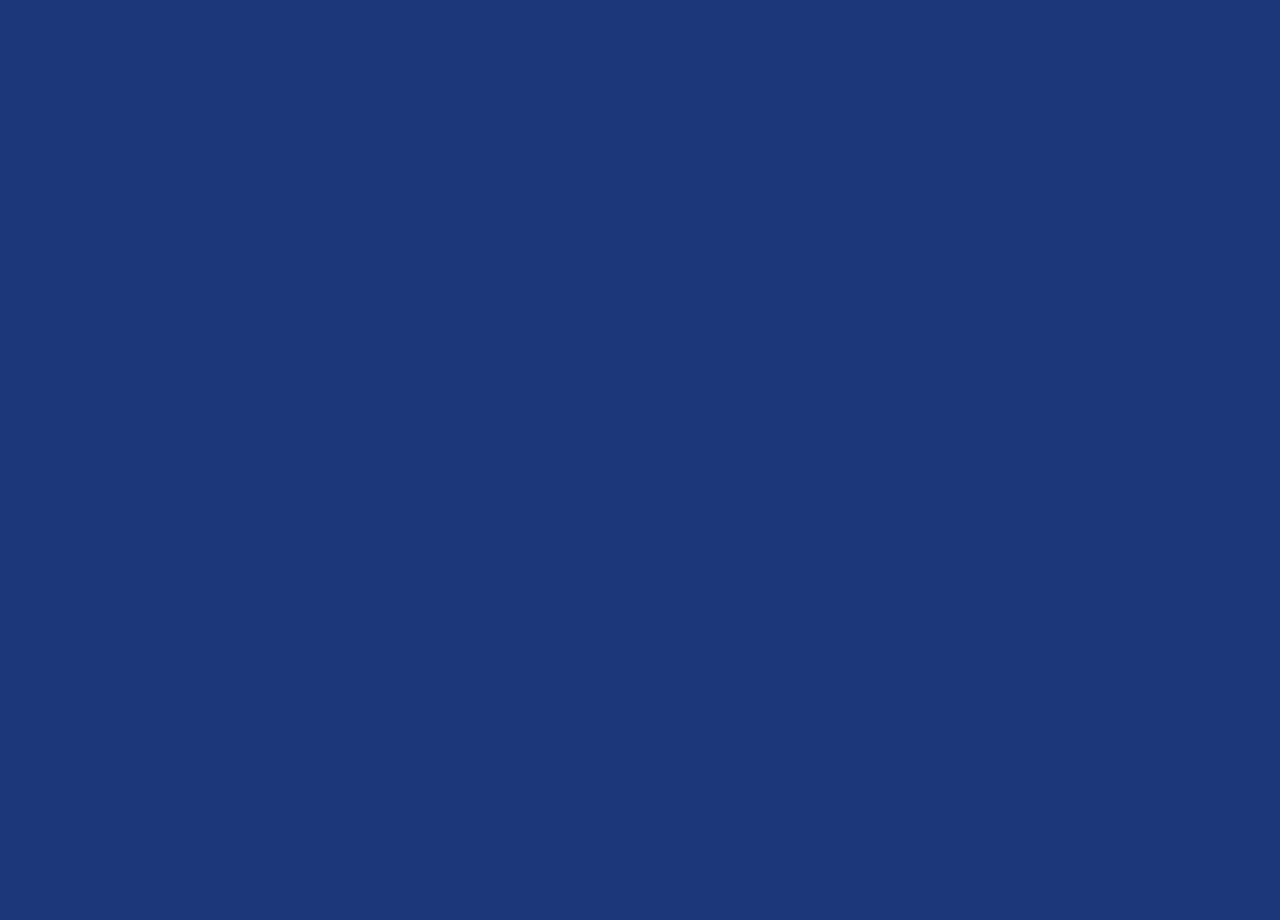
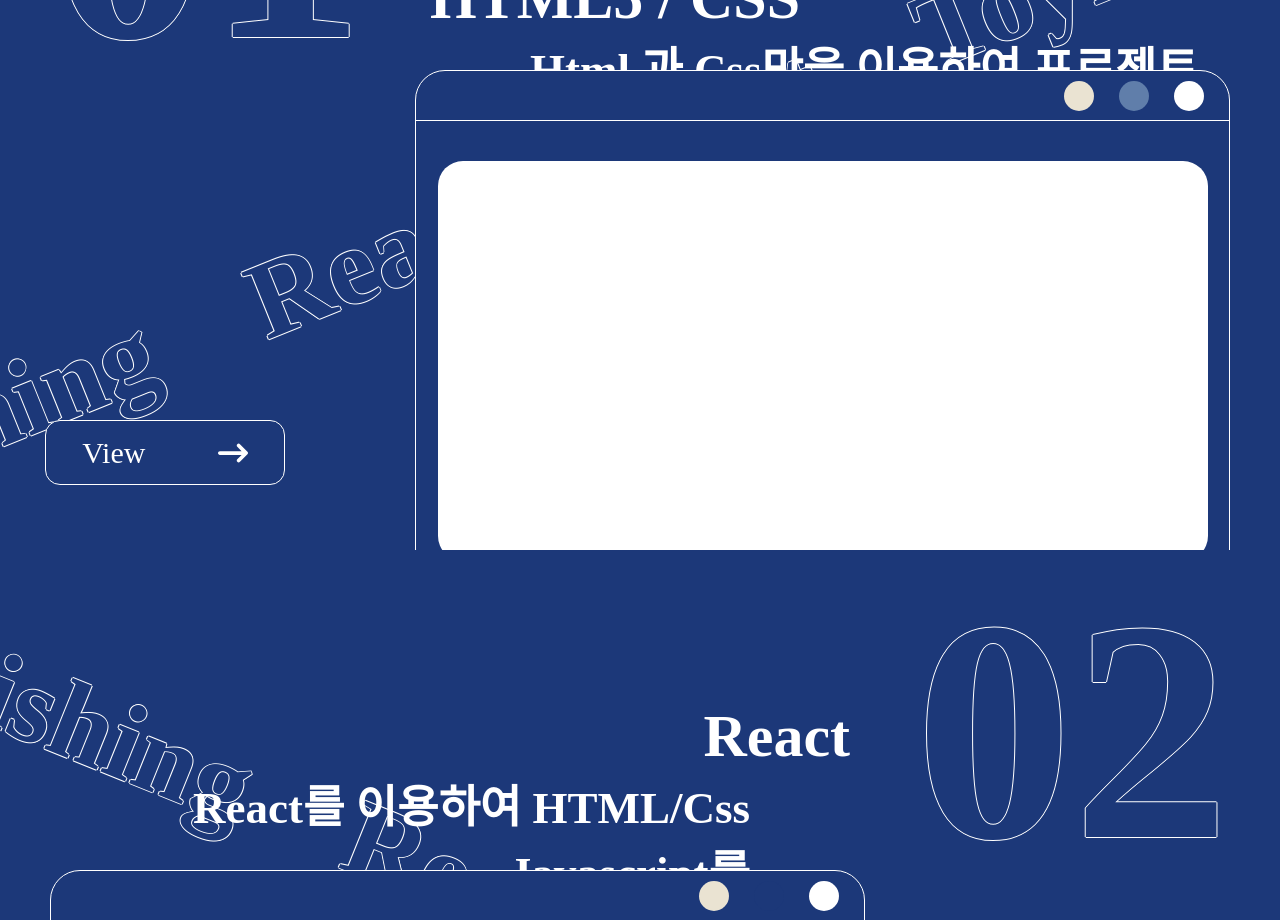
Before and after one commit to wjdgus1122/Portfolio_Site, a React (Create React App) app: page / in a window 1280 px wide. Shown: the part 1880-2800 px from the top of the page. Built offline with nearby package versions, Linux system fonts and the light colour scheme.

Commit message:
thirdsection edit & Main Guide Design complete

```diff
--- a/src/Main.js
+++ b/src/Main.js
@@ -1,6 +1,8 @@
 import {
   faArrowUpLong,
   faArrowDownLong,
+  faArrowRightLong,
+  faArrowLeftLong,
 } from "@fortawesome/free-solid-svg-icons";
 import { FontAwesomeIcon } from "@fortawesome/react-fontawesome";
 import { useEffect, useState } from "react";
@@ -58,7 +60,7 @@
   position: fixed;
   top: 0;
   right: ${(props) => props.menuposi};
-  z-index: 99;
+  z-index: 999;
   transition: 0.5s;
   border-top-left-radius: 30px;
   border-bottom-left-radius: 30px;
@@ -223,9 +225,137 @@
 const ThirdSection = styled.div`
   width: 100%;
   height: 100vh;
+  position: relative;
+  overflow: hidden;
+`;
+const TitleWrap = styled.div`
+  display: flex;
+  padding: 0 50px;
+  &.titlewrap {
+    justify-content: end;
+  }
+`;
+const TdNumber = styled.div`
+  font-size: 315px;
+  font-weight: 900;
+  color: ${(props) => props.color};
+  text-shadow: -1px 0 white, 0 1px white, 1px 0 white, 0 -1px white;
+`;
+const TdTextWrap = styled.div`
+  margin-left: 65px;
+  padding-top: 214px;
+  position: relative;
+  z-index: 99;
+  &.sctextwrap {
+    margin-left: 0;
+    margin-right: 65px;
+    padding-top: 152px;
+  }
+`;
+const TdTitle = styled.div`
+  font-size: 60px;
+  font-weight: 900;
+  color: white;
+  &.sctitle {
+    text-align: end;
+  }
+`;
+const TdText = styled.div`
+  font-size: 45px;
+  font-weight: 900;
+  margin-left: 100px;
+  color: white;
+  &.sctext {
+    margin-left: 0;
+    margin-right: 100px;
+    text-align: end;
+  }
+`;
+const TdTsTextWrap = styled.div`
+  width: 100%;
+  display: flex;
+  position: absolute;
+  top: 50%;
+  left: 0;
+  transform: translateY(-50%) rotateZ(-22deg);
+  &.tdtstextwrap {
+    justify-content: flex-end;
+    transform: translateY(-50%) rotateZ(22deg);
+  }
+`;
+const TdTsText1 = styled.div`
+  display: flex;
+  padding: 3rem 0;
+  font-size: 110px;
+  font-weight: 900;
+  text-shadow: -1px 0 white, 0 1px white, 1px 0 white, 0 -1px white;
+  color: ${(props) => props.color};
+`;
+const TdConWrap = styled.div`
+  display: flex;
+  position: absolute;
+  top: 40%;
+  right: 50px;
+  z-index: 99;
+  &.scconwrap {
+    left: 50px;
+    right: auto;
+  }
+`;
+const TdBtn = styled.div`
+  width: 240px;
+  height: 65px;
+  border: 1px solid white;
+  border-radius: 15px;
+  font-size: 30px;
+  color: white;
+  display: flex;
+  justify-content: space-around;
+  align-items: center;
+  margin-top: 350px;
+  margin-right: 130px;
+  background-color: ${(props) => props.color};
+  &.scbtn {
+    margin-right: 0;
+    margin-left: 130px;
+  }
+`;
+const TdCon = styled.div`
+  width: 815px;
+  height: 530px;
+  border: 1px solid white;
+  border-radius: 30px;
+  background-color: ${(props) => props.color};
+`;
+const TdTopCircle = styled.div`
+  width: 100%;
+  height: 50px;
+  display: flex;
+  justify-content: flex-end;
+  align-items: center;
+  border-bottom: 1px solid white;
+`;
+const TopCircle = styled.div`
+  width: 30px;
+  height: 30px;
+  border-radius: 50%;
+  margin-right: 25px;
+`;
+const TdConImgWrap = styled.div`
+  width: 100%;
+  height: 480px;
+  display: flex;
+  justify-content: center;
+  align-items: center;
+`;
+const TdConImg = styled.div`
+  width: 770px;
+  height: 400px;
+  border-radius: 25px;
+  background-color: white;
 `;
 const TopBtn = styled.div`
-  width: 50px;
+  width: 35px;
   height: 100px;
   background-color: rgba(0, 0, 0, 0.5);
   border-radius: 30px;
@@ -237,7 +367,8 @@
   color: white;
   position: fixed;
   bottom: 20px;
-  right: 50px;
+  right: 7px;
+  font-size: 15px;
 `;
 const BtnText = styled.div`
   writing-mode: tb-rl;
@@ -303,6 +434,9 @@
       const mainPaths = mainGroup.querySelectorAll("path");
       const tsText1 = document.querySelector(".tstext1");
       const tsText2 = document.querySelector(".tstext2");
+      const tdtsText1 = document.querySelector(".tdtstext1");
+      const tdtsText2 = document.querySelector(".tdtstext2");
+      const tdtsText3 = document.querySelector(".tdtstext3");
       const Text1 = "Publishing ReactProject ToyProject".split(" ");
       mainPaths.forEach((path, index) => {
         const length = path.getTotalLength();
@@ -318,8 +452,14 @@
       };
       tstexthandle(tsText1, Text1);
       tstexthandle(tsText2, Text1);
+      tstexthandle(tdtsText1, Text1);
+      tstexthandle(tdtsText2, Text1);
+      tstexthandle(tdtsText3, Text1);
       let count1 = 0;
       let count2 = 0;
+      let count3 = 0;
+      let count4 = 0;
+      let count5 = 0;
       let percenttext = document.getElementsByClassName("percent");
       let percount = 0;
       let percount1 = 0;
@@ -337,8 +477,14 @@
       const textanimate = () => {
         count1++;
         count2++;
+        count3++;
+        count4++;
+        count5++;
         count1 = animateText(count1, tsText1, -1);
         count2 = animateText(count2, tsText2, 1);
+        count3 = animateText(count3, tdtsText1, -1);
+        count4 = animateText(count4, tdtsText2, 1);
+        count5 = animateText(count5, tdtsText3, -1);
         const usscl = window.pageYOffset;
         if (usscl > 700) {
           if (percount < SkillDB[0].percent) {
@@ -502,9 +648,104 @@
           <PjTitle posi={pjtitle}>Project</PjTitle>
         </PjTitleWrap>
       </SecondSection>
-      <ThirdSection></ThirdSection>
-      <ThirdSection></ThirdSection>
-      <ThirdSection></ThirdSection>
+      <ThirdSection>
+        <TitleWrap>
+          <TdNumber color={wrapcolor}>01</TdNumber>
+          <TdTextWrap>
+            <TdTitle>HTML5 / CSS</TdTitle>
+            <TdText>Html 과 Css만을 이용하여 프로젝트</TdText>
+          </TdTextWrap>
+        </TitleWrap>
+        <TdTsTextWrap>
+          <TdTsText1 className="tdtstext1" color={wrapcolor}></TdTsText1>
+        </TdTsTextWrap>
+        <TdConWrap>
+          <TdBtn color={wrapcolor}>
+            View <FontAwesomeIcon icon={faArrowRightLong} />{" "}
+          </TdBtn>
+          <TdCon color={wrapcolor}>
+            <TdTopCircle>
+              <TopCircle
+                style={{ backgroundColor: `${mainStyle.bagieColor}` }}
+              />
+              <TopCircle
+                style={{ backgroundColor: `${mainStyle.blueColor}` }}
+              />
+              <TopCircle style={{ backgroundColor: `white` }} />
+            </TdTopCircle>
+            <TdConImgWrap>
+              <TdConImg />
+            </TdConImgWrap>
+          </TdCon>
+        </TdConWrap>
+      </ThirdSection>
+      <ThirdSection className="second">
+        <TitleWrap className="titlewrap">
+          <TdTextWrap className="sctextwrap">
+            <TdTitle className="sctitle">React</TdTitle>
+            <TdText className="sctext">
+              React를 이용하여 HTML/Css Javascript를 <br /> 이용하여 만든
+              프로젝트
+            </TdText>
+          </TdTextWrap>
+          <TdNumber color={wrapcolor}>02</TdNumber>
+        </TitleWrap>
+        <TdTsTextWrap className="tdtstextwrap">
+          <TdTsText1 className="tdtstext2" color={wrapcolor}></TdTsText1>
+        </TdTsTextWrap>
+        <TdConWrap className="scconwrap">
+          <TdCon color={wrapcolor}>
+            <TdTopCircle>
+              <TopCircle
+                style={{ backgroundColor: `${mainStyle.bagieColor}` }}
+              />
+              <TopCircle
+                style={{ backgroundColor: `${mainStyle.navyColor}` }}
+              />
+              <TopCircle style={{ backgroundColor: `white` }} />
+            </TdTopCircle>
+            <TdConImgWrap>
+              <TdConImg />
+            </TdConImgWrap>
+          </TdCon>
+          <TdBtn color={wrapcolor} className="scbtn">
+            <FontAwesomeIcon icon={faArrowLeftLong} /> View
+          </TdBtn>
+        </TdConWrap>
+      </ThirdSection>
+      <ThirdSection>
+        <TitleWrap>
+          <TdNumber color={wrapcolor}>03</TdNumber>
+          <TdTextWrap>
+            <TdTitle>Toy Project</TdTitle>
+            <TdText>
+              React 및 여러가지 언어를 사용하여 만든 간단한 프로젝트
+            </TdText>
+          </TdTextWrap>
+        </TitleWrap>
+        <TdTsTextWrap>
+          <TdTsText1 className="tdtstext3" color={wrapcolor}></TdTsText1>
+        </TdTsTextWrap>
+        <TdConWrap>
+          <TdBtn color={wrapcolor}>
+            View <FontAwesomeIcon icon={faArrowRightLong} />{" "}
+          </TdBtn>
+          <TdCon color={wrapcolor}>
+            <TdTopCircle>
+              <TopCircle
+                style={{ backgroundColor: `${mainStyle.navyColor}` }}
+              />
+              <TopCircle
+                style={{ backgroundColor: `${mainStyle.blueColor}` }}
+              />
+              <TopCircle style={{ backgroundColor: `white` }} />
+            </TdTopCircle>
+            <TdConImgWrap>
+              <TdConImg />
+            </TdConImgWrap>
+          </TdCon>
+        </TdConWrap>
+      </ThirdSection>
       <TopBtn onClick={topbtnhandle}>
         <FontAwesomeIcon icon={faArrowUpLong} />
         <BtnText>맨위로</BtnText>
```
